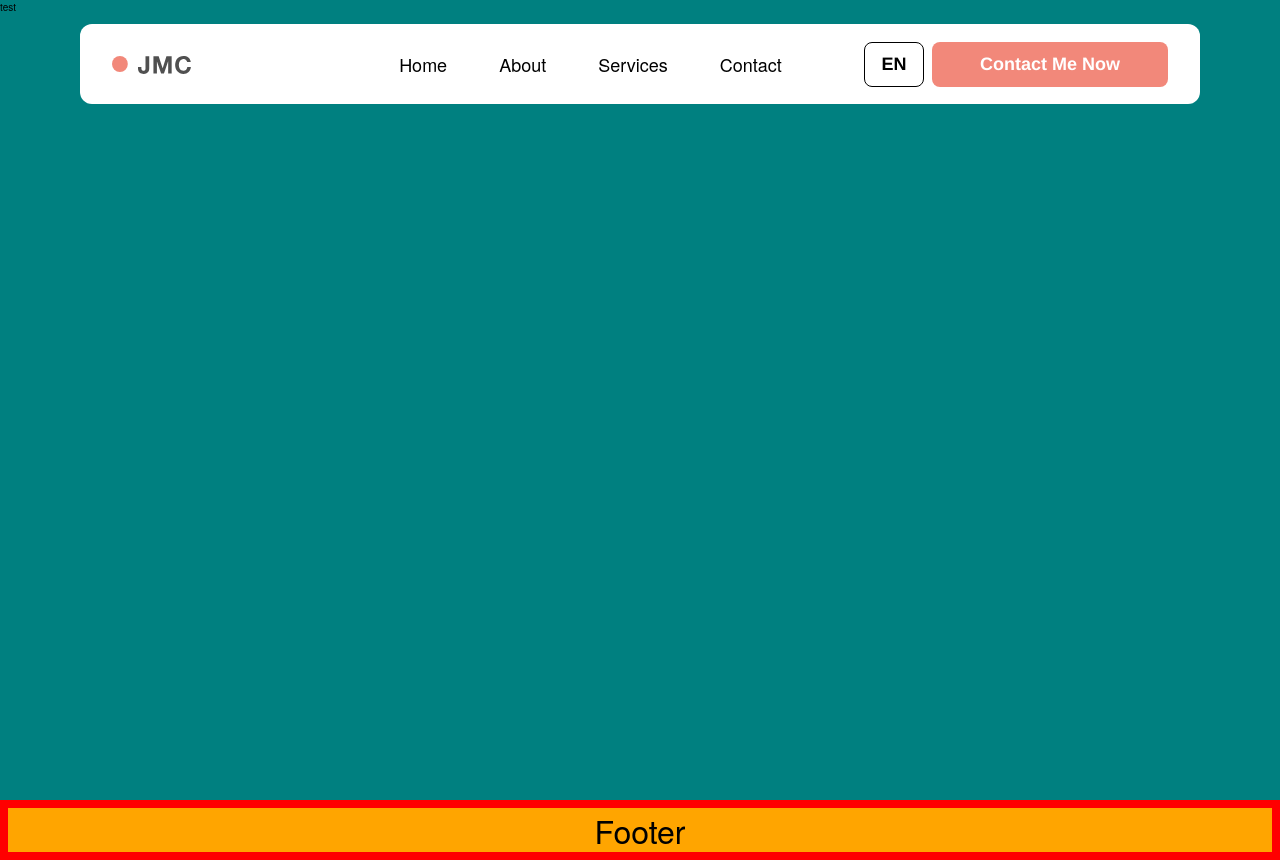
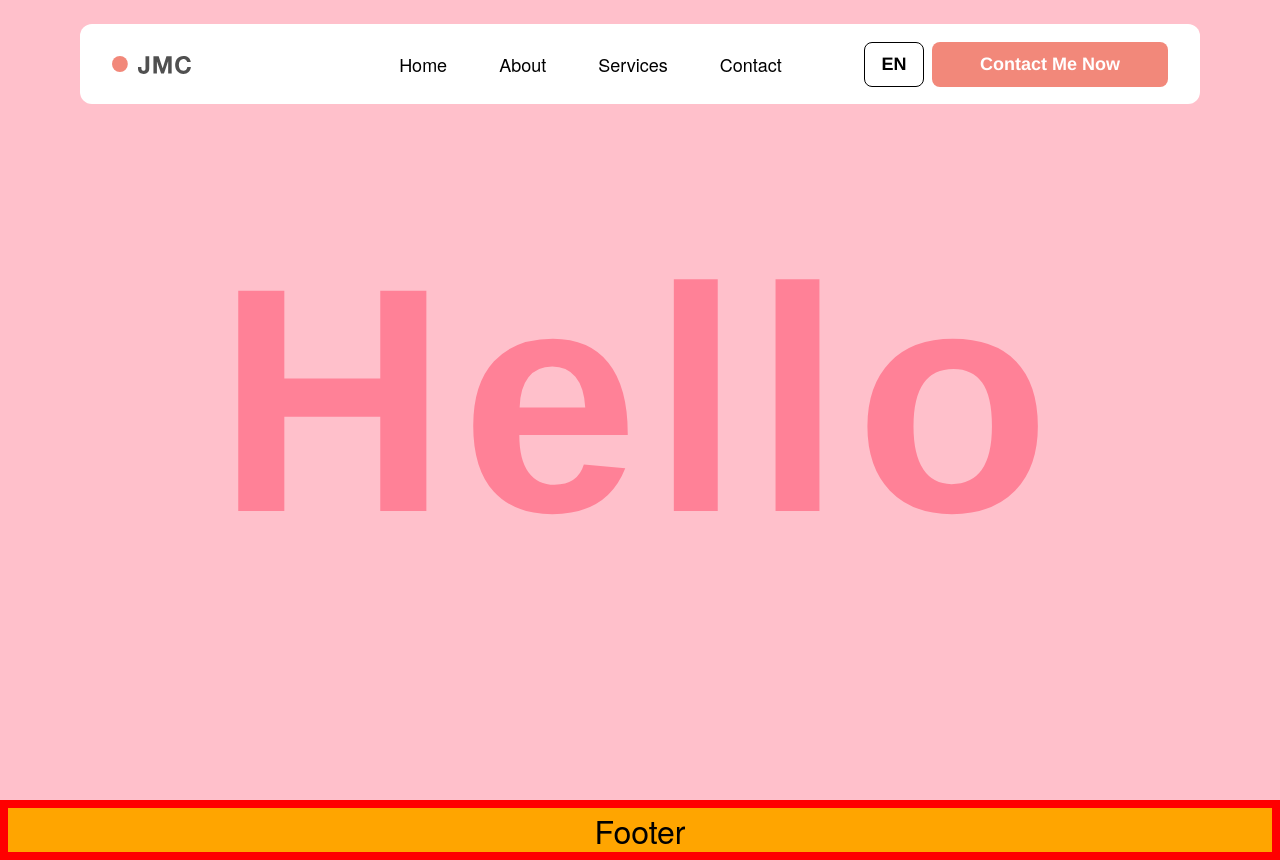
Before and after one commit to jimuk-choi/jimuk-choi.github.io, a React (Create React App) app in the folder new/: page / in a window 1280 px wide. Built offline with nearby package versions, Linux system fonts and the light colour scheme; a web font is replaced by a local one.

Commit message:
component modified

```diff
--- a/new/public/index.html
+++ b/new/public/index.html
@@ -15,7 +15,7 @@
   </head>
   <body>
     <div id="root">
-      <h1>new index</h1>
+      <!-- <h1>new index</h1> -->
     </div>
   </body>
 </html>
--- a/new/src/App.tsx
+++ b/new/src/App.tsx
@@ -15,9 +15,9 @@ import Hub from "./Page/Hub";
 import Logo from "./assets/Logo.svg";
 // data
 import texts_en_header from "./i18n/en/header.json";
-import texts_ko_header from "./i18n/kr/header.json";
+import texts_kr_header from "./i18n/kr/header.json";
 import texts_en_footer from "./i18n/en/footer.json";
-import texts_ko_footer from "./i18n/kr/footer.json";
+import texts_kr_footer from "./i18n/kr/footer.json";
 // type
 import { HeaderTexts, FooterTexts } from "./i18n/types";
 
@@ -28,11 +28,11 @@ const textsData: {
 } = {
   header: {
     en: texts_en_header,
-    ko: texts_ko_header,
+    ko: texts_kr_header,
   },
   footer: {
     en: texts_en_footer,
-    ko: texts_ko_footer,
+    ko: texts_kr_footer,
   },
 };
 
--- a/new/src/Page/main.tsx
+++ b/new/src/Page/main.tsx
@@ -1,18 +1,12 @@
 import { Link } from "react-router-dom";
 import styled from "@emotion/styled";
 import { Button } from "./Hub";
+import MainGreetingSection from "../component_Style/section/main_Greeting_Section";
 
 function Main() {
   return (
     <>
-      <div
-        style={{
-          backgroundColor: "teal",
-          height: "100vh",
-        }}
-      >
-        test
-      </div>
+      <MainGreetingSection />
       {/* <h1>test01 Page</h1> */}
       {/* <Link to="/">
         <Button>Hub</Button>
--- a/new/src/component_Style/section/mainSectionStyle.tsx
+++ b/new/src/component_Style/heading/h1.tsx
@@ -8,3 +8,12 @@ export const MainSectionTitleWrapper = styled.div`
   justify-content: center;
   align-items: center;
 `;
+
+export const MainSectionTitle = styled.h1`
+  mix-blend-mode: overlay;
+  font-size: 16rem;
+  color: #000000;
+  font-weight: 700;
+  letter-spacing: 12.8px;
+  line-height: normal;
+`;
--- /dev/null
+++ b/new/src/component_Style/section/main_Greeting_Section.tsx
@@ -0,0 +1,18 @@
+import { MainSectionTitleWrapper, MainSectionTitle } from "../heading/h1";
+import GreetingTitle from "../../i18n/en/main_Section_Greeting.json";
+import { Main_Section_Greeting } from "../../i18n/types";
+
+const data: Main_Section_Greeting = GreetingTitle;
+
+function MainGreetingSection() {
+  return (
+    <>
+      <MainSectionTitleWrapper>
+        <MainSectionTitle>
+          <h1>{data.GreetingTitle}</h1>
+        </MainSectionTitle>
+      </MainSectionTitleWrapper>
+    </>
+  );
+}
+export default MainGreetingSection;
--- /dev/null
+++ b/new/src/i18n/en/main_Section_Greeting.json
@@ -0,0 +1,3 @@
+{
+  "GreetingTitle": "Hello"
+}
--- /dev/null
+++ b/new/src/i18n/kr/main_Section_Greeting.json
@@ -0,0 +1,3 @@
+{
+  "GreetingTitle": "안녕하세요"
+}
--- a/new/src/i18n/types.ts
+++ b/new/src/i18n/types.ts
@@ -10,3 +10,7 @@ export interface HeaderTexts {
 export interface FooterTexts {
   footerText: string;
 }
+
+export interface Main_Section_Greeting {
+  GreetingTitle: string;
+}
--- a/new/src/style/globalStyles.tsx
+++ b/new/src/style/globalStyles.tsx
@@ -12,10 +12,10 @@ const GlobalStyles = () => (
       }
       html {
         font-size: 62.5%;
+      }
+      body {
         margin: 0;
         padding: 0;
-      }
-      body {
         font-family: "Helvetica Neue", sans-serif;
       }
       button {
```
